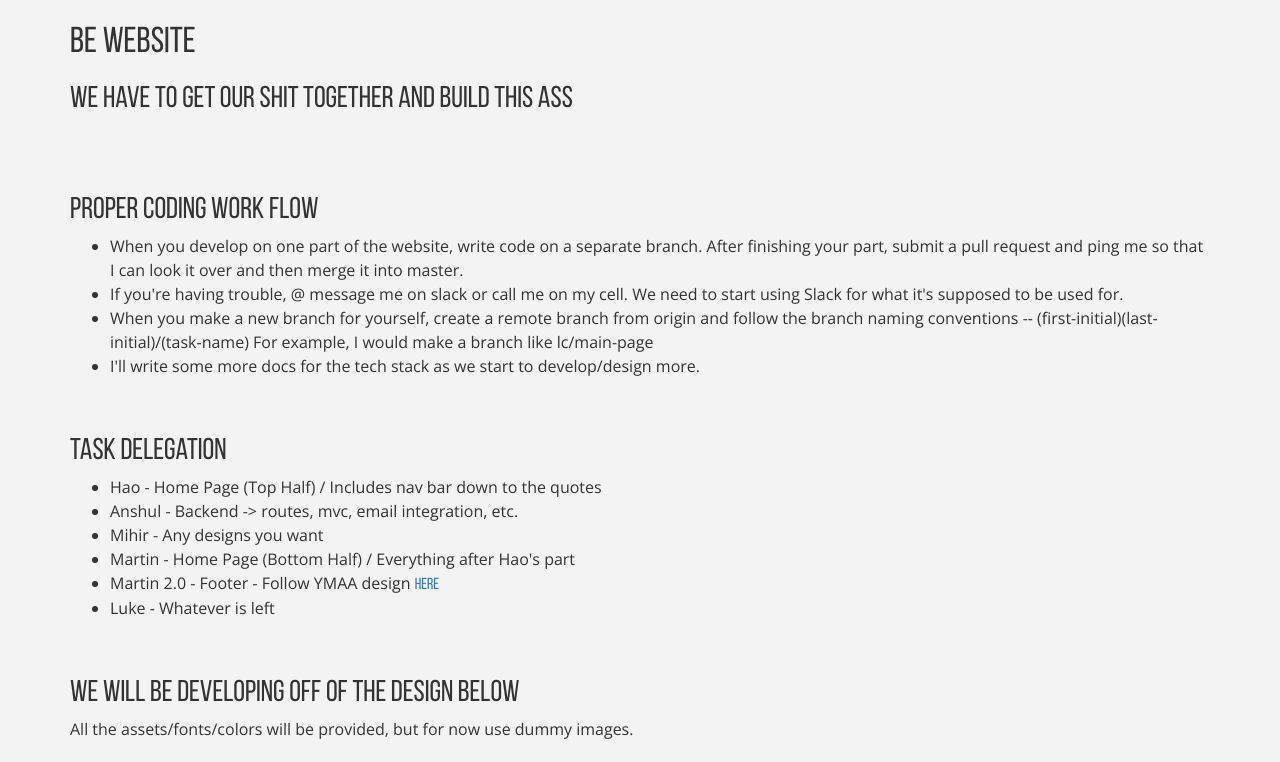
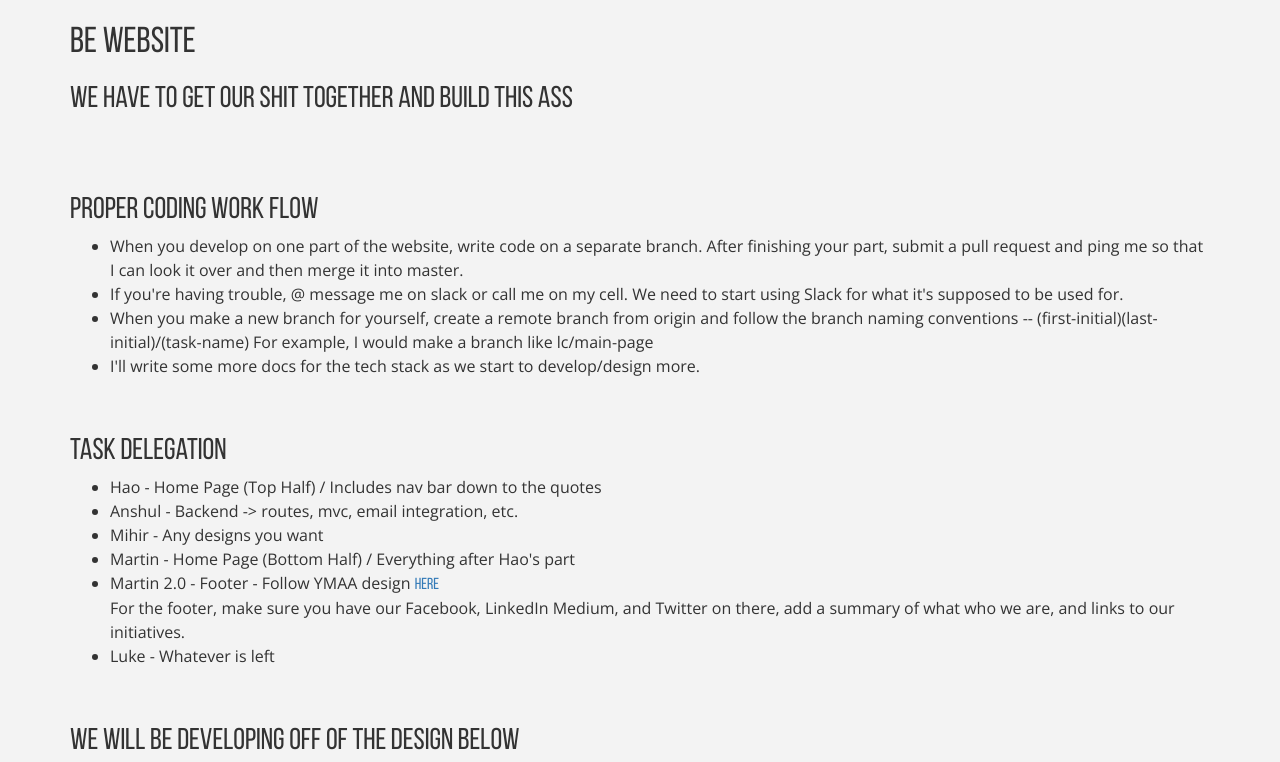
Before and after one commit to Bruin-Entrepreneurs/be_website, a website: page views/index.html in a window 1280 px wide. Shown: the top 762 px of the page. Drawn offline with nearby package versions, Linux system fonts and the light colour scheme; files whose address does not match are found by name.

Commit message:
martin specs

```diff
--- a/views/index.html
+++ b/views/index.html
@@ -49,7 +49,8 @@
          Martin - Home Page (Bottom Half) / Everything after Hao's part
       </li>
       <li>
-         Martin 2.0 - Footer - Follow YMAA design <a src="rishabhaggarwal.net/BlindStaging/ymaa/" target = "_blank">here</a>
+         Martin 2.0 - Footer - Follow YMAA design <a src="rishabhaggarwal.net/BlindStaging/ymaa/" target = "_blank">here</a><br>
+         For the footer, make sure you have our Facebook, LinkedIn Medium, and Twitter on there, add a summary of what who we are, and links to our initiatives.
       </li>
       <li>
          Luke - Whatever is left
```
